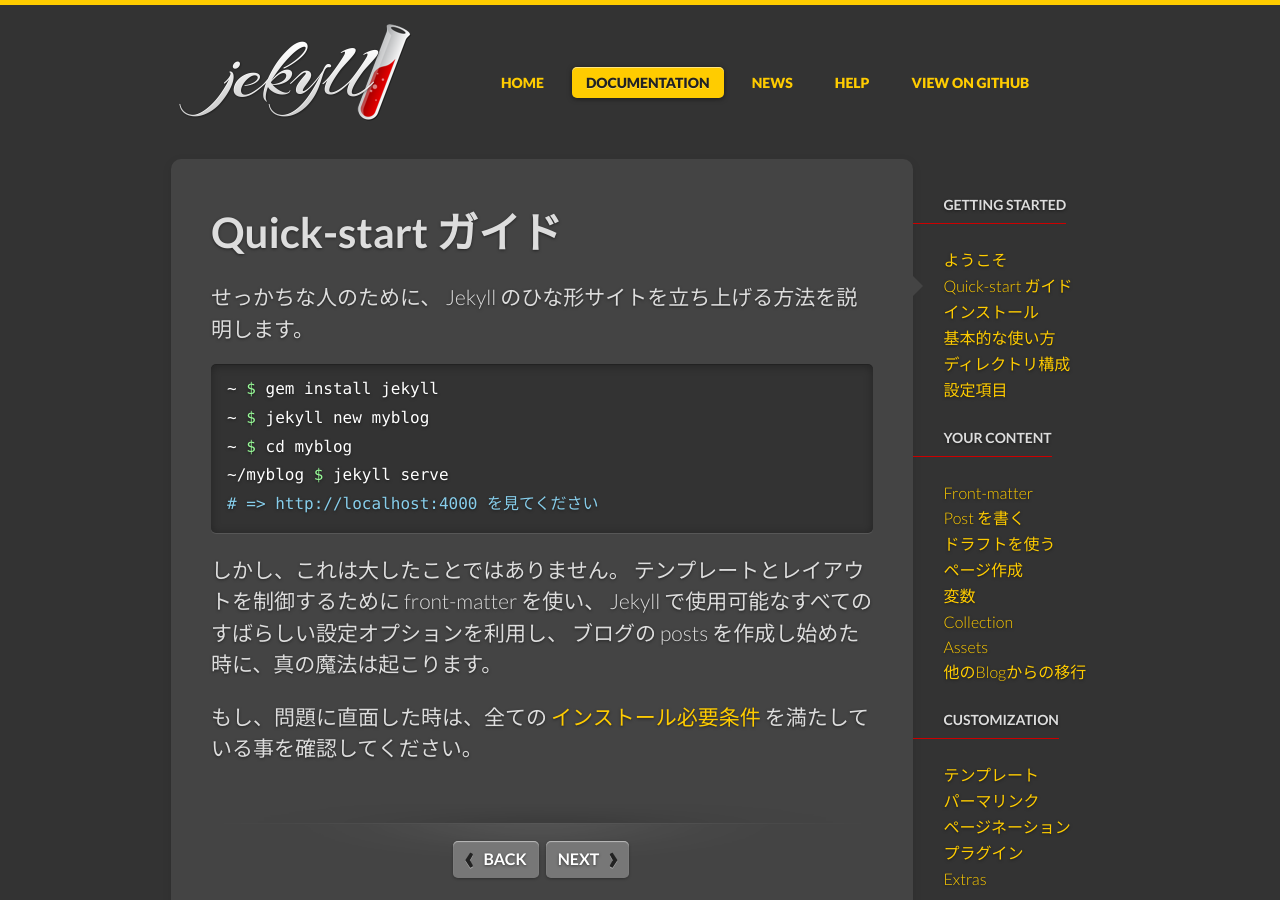
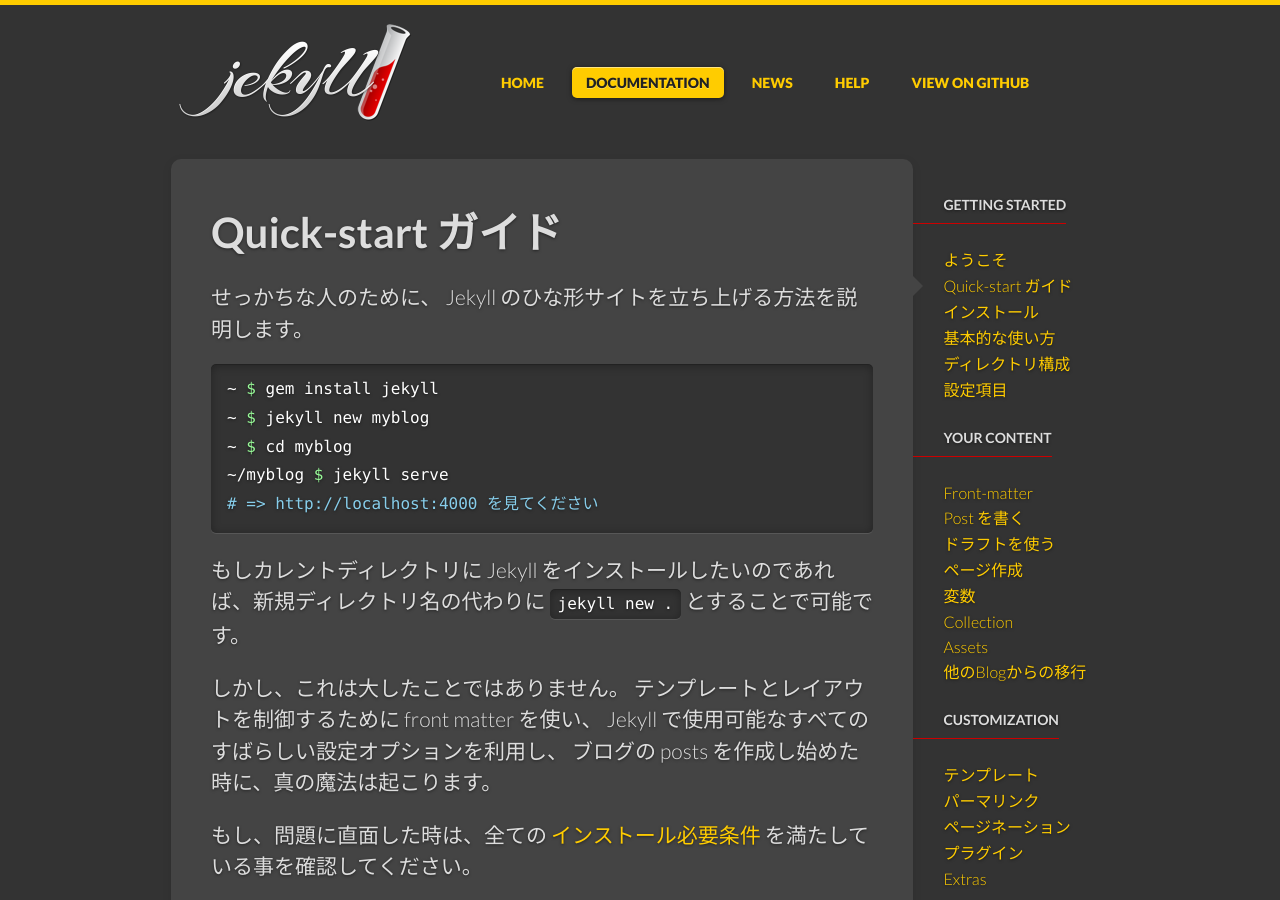
Before and after one commit to jekyllrb-ja/jekyllrb-ja.github.io, a Jekyll site: the page built from _docs/quickstart.md, in a window 1280 px wide and 900 px high. Built offline with Jekyll 4.4.1, drawn with Linux system fonts in a browser that asks for light colours; nearby versions of some CDN libraries; comment, search, counter and statistics services are not loaded.

Commit message:
quickstart.mdを本家に追随

```diff
--- a/_docs/quickstart.md
+++ b/_docs/quickstart.md
@@ -41,14 +41,20 @@
 {% endhighlight %}
 -->
 
+もしカレントディレクトリに Jekyll をインストールしたいのであれば、新規ディレクトリ名の代わりに `jekyll new .` とすることで可能です。
+
+<!--original
+If you wish to install jekyll into the current directory, you can do so by alternatively running `jekyll new .` instead of a new directory name.
+-->
+
 しかし、これは大したことではありません。
-テンプレートとレイアウトを制御するために front-matter を使い、
+テンプレートとレイアウトを制御するために front matter を使い、
 Jekyll で使用可能なすべてのすばらしい設定オプションを利用し、
 ブログの posts を作成し始めた時に、真の魔法は起こります。
 
 <!--original
 That's nothing, though. The real magic happens when you start creating blog
-posts, using the front-matter to control templates and layouts, and taking
+posts, using the front matter to control templates and layouts, and taking
 advantage of all the awesome configuration options Jekyll makes available.
 -->
 
```
Also changed, not shown: other parts of _docs/quickstart.md (+1 -1 lines).
